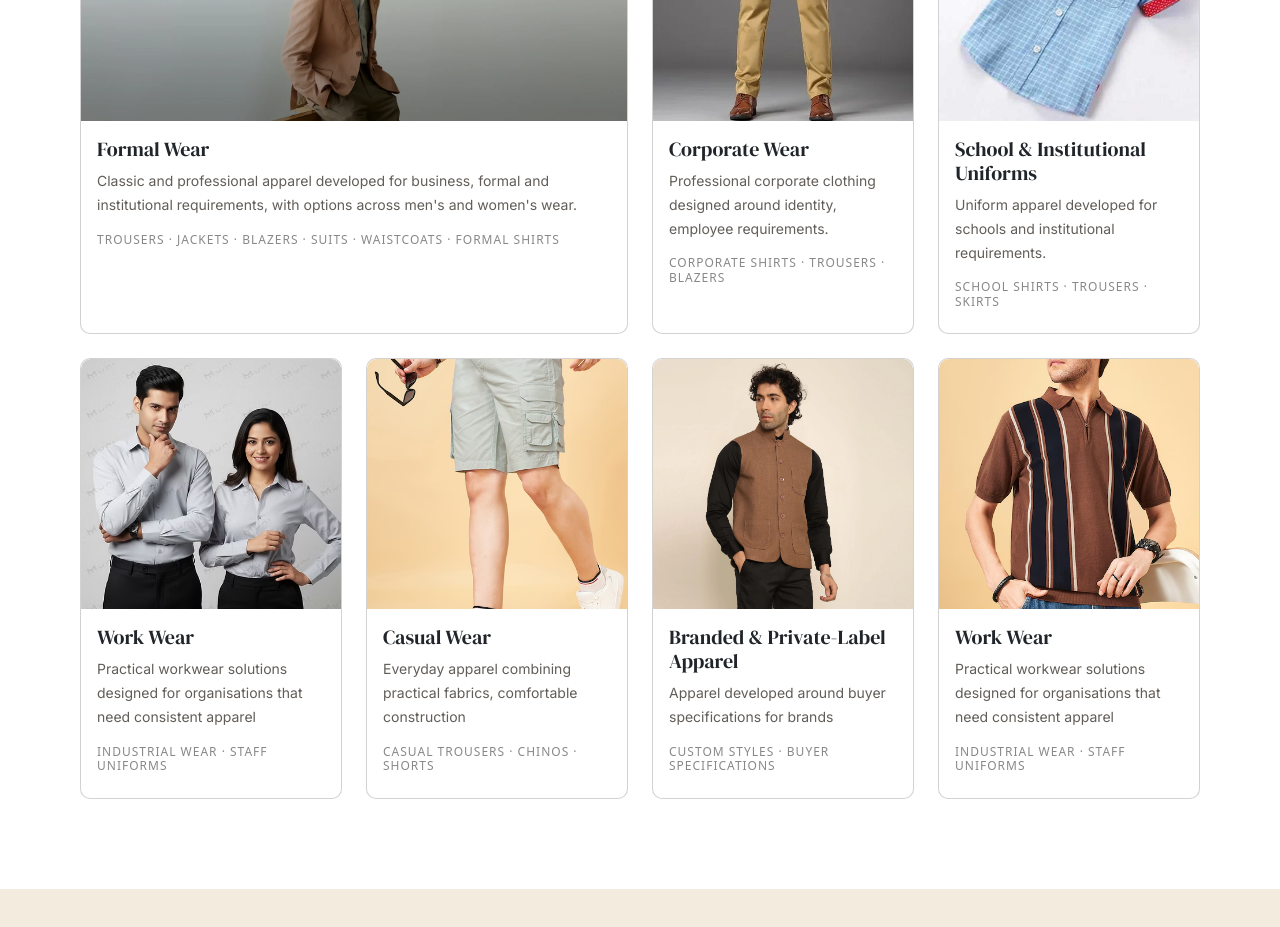
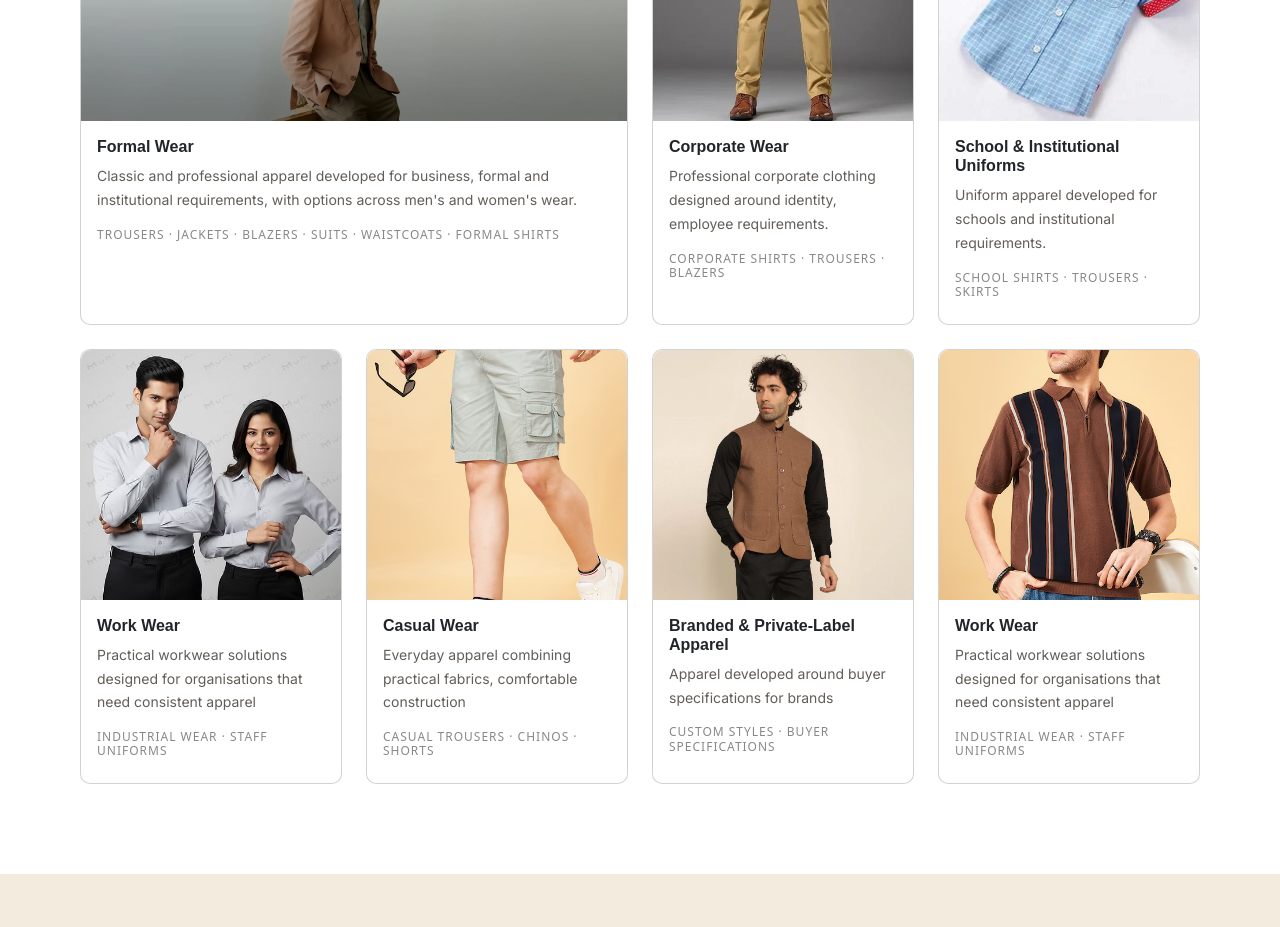
Before and after one commit to nikeshd-ai/vastra-international, a React (Vite) app: page / in a window 1280 px wide. Shown: the part 1520-2447 px from the top of the page. Built offline with nearby package versions, Linux system fonts and the light colour scheme; a web font is replaced by a local one.

Commit message:
card-font

```diff
--- a/src/css/homeComponents/WhatWeManufacture.css
+++ b/src/css/homeComponents/WhatWeManufacture.css
@@ -14,6 +14,13 @@
     border-radius: 10px 10px 0 0;
 }
 
+.card h5 {
+    font-family: var(--big-font);
+    font-size: 16px;
+    font-weight: 600;
+
+}
+
 .card h6 {
     font-family: var(--eye-font);
     text-transform: uppercase;
```
